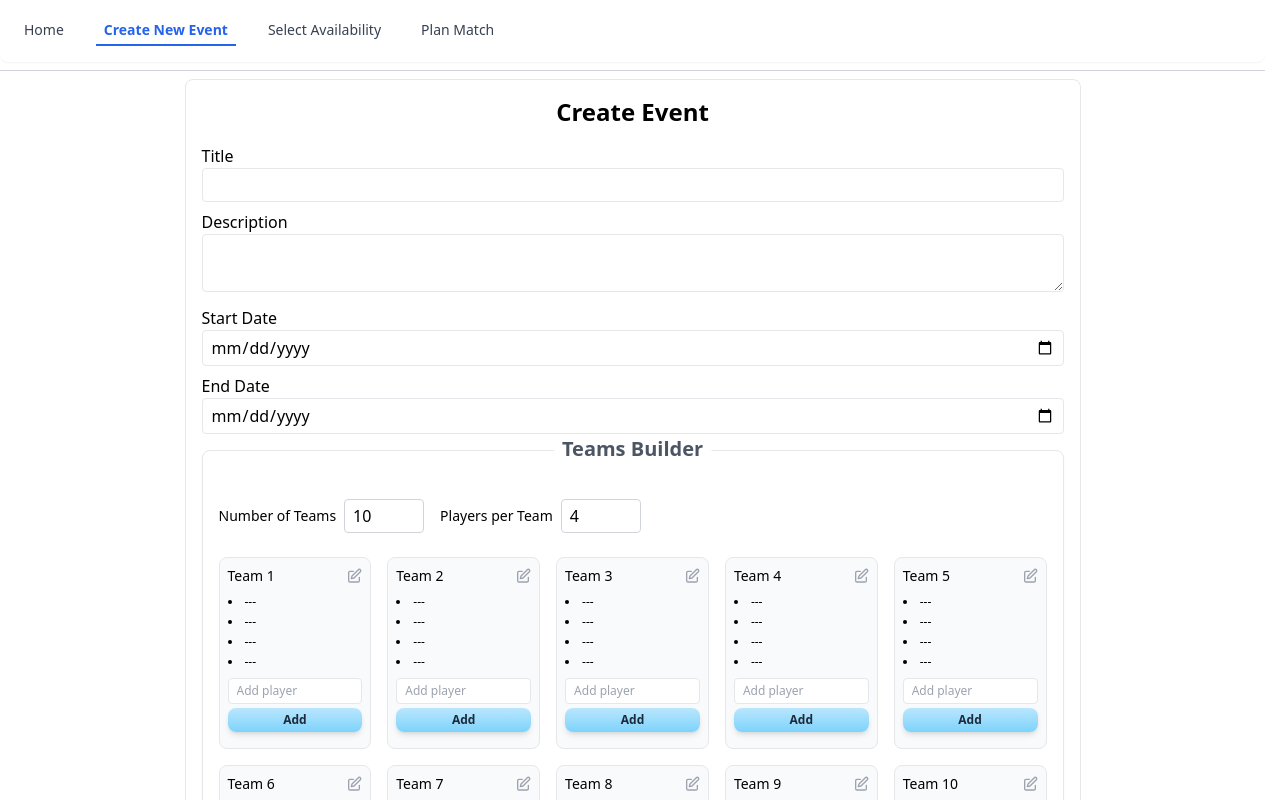
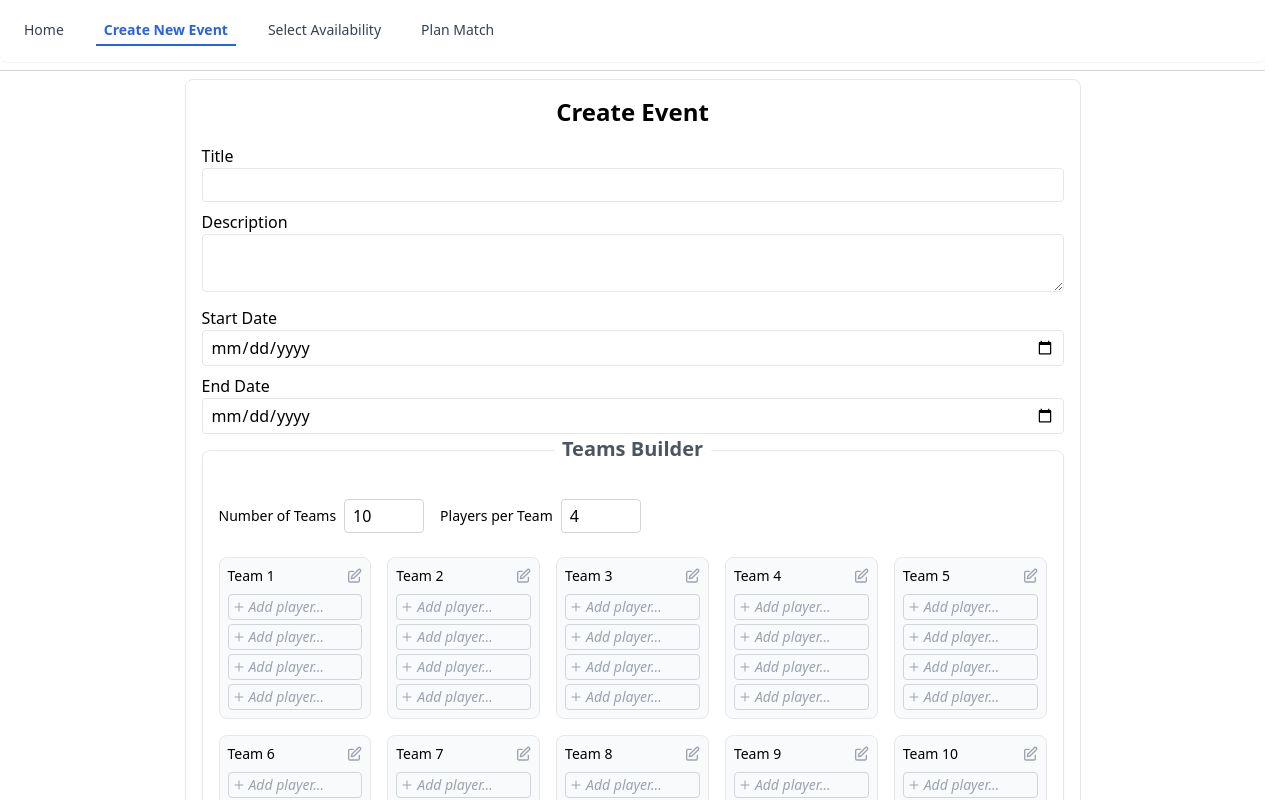
Before and after one commit to jazzorpheus/jof-scheduler, a React (Vite) app: page /create in a window 1280 px wide. Shown: the top 800 px of the page. Built offline with nearby package versions, Linux system fonts and the light colour scheme.

Commit message:
remove add player text field at bottom of team rosters in create event form and make list items self-contained editable fields

```diff
--- a/src/components/EditableTeamRoster.jsx
+++ b/src/components/EditableTeamRoster.jsx
@@ -1,56 +1,45 @@
-// Third-Party Packages
 import { useState, useRef, useEffect } from "react";
-
-// Local Components
-import Button from "./Button";
 import { useTeams } from "../context/TeamsContext";
 
 export default function EditableTeamRoster({
+  gridPosition, // stable identifier
   teamName,
   teamPlayers,
   rosterSize,
   onAddPlayer,
   onRemovePlayer,
 }) {
-  const { renameTeam } = useTeams(); // <-- context hook
-  const [newPlayer, setNewPlayer] = useState("");
+  const { renameTeam } = useTeams();
   const [isEditingName, setIsEditingName] = useState(false);
   const [editableName, setEditableName] = useState(teamName);
 
-  const inputRef = useRef(null);
+  const [editingIndex, setEditingIndex] = useState(null);
+  const [editingValue, setEditingValue] = useState("");
+
+  const nameInputRef = useRef(null);
+  const playerInputRef = useRef(null);
+
+  // Sync editableName with teamName prop
+  useEffect(() => {
+    setEditableName(teamName);
+  }, [teamName]);
+
+  // Autofocus and select input
+  useEffect(() => {
+    if (isEditingName && nameInputRef.current) nameInputRef.current.select();
+  }, [isEditingName]);
 
   useEffect(() => {
-    if (isEditingName && inputRef.current) {
-      inputRef.current.select(); // highlights the whole text
-    }
-  }, [isEditingName]);
+    if (editingIndex !== null && playerInputRef.current)
+      playerInputRef.current.select();
+  }, [editingIndex]);
 
-  const isFull = teamPlayers.length >= rosterSize;
-
-  const handleAdd = () => {
-    if (!isFull && newPlayer.trim()) {
-      onAddPlayer(teamName, newPlayer.trim());
-      setNewPlayer("");
-    }
-  };
-
-  const handleKeyPress = (e) => {
-    if (e.key === "Enter") {
-      e.preventDefault();
-      handleAdd();
-    }
-  };
-
-  const handleRemove = (index) => {
-    onRemovePlayer(teamName, index);
-  };
-
-  // Editable team name handlers
+  // Team name handlers
   const handleNameClick = () => setIsEditingName(true);
   const handleNameChange = (e) => setEditableName(e.target.value);
   const handleNameBlur = () => {
     if (editableName.trim() && editableName !== teamName) {
-      renameTeam(teamName, editableName.trim()); // <-- update via context
+      renameTeam(gridPosition, editableName.trim());
     }
     setIsEditingName(false);
   };
@@ -61,13 +50,47 @@ export default function EditableTeamRoster({
     }
   };
 
+  // Player handlers
+  const startEditPlayer = (i, initialValue) => {
+    setEditingIndex(i);
+    setEditingValue(initialValue || "");
+  };
+
+  const commitPlayerEditOnEnter = () => {
+    if (editingIndex === null) return;
+    const val = editingValue.trim();
+    if (val) {
+      onAddPlayer(gridPosition, val, editingIndex);
+    }
+
+    const nextIndex = editingIndex + 1;
+    setEditingIndex(null);
+    setEditingValue("");
+    if (nextIndex < rosterSize) {
+      startEditPlayer(nextIndex, teamPlayers[nextIndex] || "");
+    }
+  };
+
+  const commitPlayerEditOnBlur = () => {
+    if (editingIndex === null) return;
+    const val = editingValue.trim();
+    if (val) {
+      onAddPlayer(gridPosition, val, editingIndex);
+    }
+    setEditingIndex(null);
+    setEditingValue("");
+  };
+
+  const handleRemove = (i) => {
+    onRemovePlayer(gridPosition, i);
+  };
+
   return (
     <div className="border rounded-lg p-2 bg-gray-50 flex flex-col space-y-2">
-      {/* Editable team name */}
       <div className="flex items-center justify-between">
         {isEditingName ? (
           <input
-            ref={inputRef}
+            ref={nameInputRef}
             type="text"
             value={editableName}
             onChange={handleNameChange}
@@ -84,7 +107,6 @@ export default function EditableTeamRoster({
             >
               {teamName}
             </span>
-            {/* Pencil/edit icon */}
             <svg
               xmlns="http://www.w3.org/2000/svg"
               className="h-4 w-4 text-gray-400 hover:text-gray-600 cursor-pointer"
@@ -92,7 +114,7 @@ export default function EditableTeamRoster({
               viewBox="0 0 24 24"
               stroke="currentColor"
               strokeWidth={2}
-              onClick={handleNameClick} // optional: also triggers edit
+              onClick={handleNameClick}
             >
               <path
                 strokeLinecap="round"
@@ -104,53 +126,85 @@ export default function EditableTeamRoster({
         )}
       </div>
 
-      {/* Team roster */}
-      <ul className="list-disc list-inside text-xs flex-1 space-y-1">
-        {Array.from({ length: rosterSize }).map((_, i) => (
-          <li key={i}>{teamPlayers[i] || "---"}</li>
-        ))}
-      </ul>
+      <ul className="list-none text-sm flex-1 space-y-1">
+        {Array.from({ length: rosterSize }).map((_, i) => {
+          const player = teamPlayers[i];
 
-      {/* Player input & add button */}
-      <div className="flex flex-col space-y-1">
+          if (editingIndex === i) {
+            return (
+              <li key={i} className="flex items-center">
                 <input
+                  ref={playerInputRef}
                   type="text"
-          value={newPlayer}
-          onChange={(e) => setNewPlayer(e.target.value)}
-          onKeyDown={handleKeyPress}
-          disabled={isFull}
-          placeholder="Add player"
-          className="w-full border rounded px-2 py-1 text-xs"
+                  value={editingValue}
+                  onChange={(e) => setEditingValue(e.target.value)}
+                  onBlur={commitPlayerEditOnBlur}
+                  onKeyDown={(e) => {
+                    if (e.key === "Enter") {
+                      e.preventDefault();
+                      commitPlayerEditOnEnter();
+                    }
+                  }}
+                  autoFocus
+                  className="flex-1 min-w-0 border-b border-gray-400 px-1 text-sm"
                 />
+              </li>
+            );
+          }
 
-        <Button
-          confirm
-          disabled={isFull}
-          onClick={handleAdd}
-          className="py-1 w-full text-xs"
-        >
-          Add
-        </Button>
-      </div>
-
-      {/* Remove buttons */}
-      <ul className="list-none flex flex-wrap gap-1 mt-1 text-xs">
-        {teamPlayers.map((player, i) => (
+          return (
             <li
               key={i}
-            className="flex items-center space-x-1 bg-gray-100 px-1 rounded"
+              className={`flex items-center justify-between px-1 py-0.5 rounded ${
+                !player
+                  ? "border border-gray-300 cursor-pointer hover:bg-gray-100"
+                  : "cursor-pointer hover:bg-gray-100"
+              }`}
+              onClick={() => startEditPlayer(i, player)}
             >
-            <span>{player}</span>
+              <div className="flex items-center space-x-1">
+                {!player && (
+                  <svg
+                    xmlns="http://www.w3.org/2000/svg"
+                    className="h-3 w-3 text-gray-400"
+                    fill="none"
+                    viewBox="0 0 24 24"
+                    stroke="currentColor"
+                    strokeWidth={2}
+                  >
+                    <path
+                      strokeLinecap="round"
+                      strokeLinejoin="round"
+                      d="M12 4v16m8-8H4"
+                    />
+                  </svg>
+                )}
+                <span
+                  className={
+                    player
+                      ? "text-gray-800"
+                      : "text-gray-400 italic select-none"
+                  }
+                >
+                  {player || "Add player…"}
+                </span>
+              </div>
+              {player && (
                 <button
                   type="button"
-              onClick={() => handleRemove(i)}
-              className="text-red-500 font-bold"
+                  onClick={(e) => {
+                    e.stopPropagation();
+                    handleRemove(i);
+                  }}
+                  className="text-red-500 font-bold hover:text-red-700 ml-2"
                   aria-label={`Remove ${player}`}
                 >
                   ×
                 </button>
+              )}
             </li>
-        ))}
+          );
+        })}
       </ul>
     </div>
   );
--- a/src/components/EditableTeamRostersGrid.jsx
+++ b/src/components/EditableTeamRostersGrid.jsx
@@ -1,4 +1,3 @@
-// EditableTeamRostersGrid.jsx
 import { useTeams } from "../context/TeamsContext";
 import EditableTeamRoster from "./EditableTeamRoster";
 
@@ -7,11 +6,12 @@ export default function EditableTeamRostersGrid() {
 
   return (
     <div className="grid grid-cols-1 sm:grid-cols-2 md:grid-cols-3 lg:grid-cols-5 gap-4 w-full">
-      {Object.entries(teams).map(([teamName, teamPlayers]) => (
+      {teams.map((team) => (
         <EditableTeamRoster
-          key={teamName}
-          teamName={teamName}
-          teamPlayers={teamPlayers}
+          key={team.gridPosition} // stable key
+          gridPosition={team.gridPosition} // pass gridPosition
+          teamName={team.name}
+          teamPlayers={team.players}
           rosterSize={rosterSize}
           onAddPlayer={addPlayer}
           onRemovePlayer={removePlayer}
--- a/src/context/TeamsContext.jsx
+++ b/src/context/TeamsContext.jsx
@@ -1,4 +1,3 @@
-// TeamsContext.jsx
 import { createContext, useContext, useState } from "react";
 
 const TeamsContext = createContext();
@@ -8,57 +7,74 @@ export function TeamsProvider({ children }) {
   const [numTeams, setNumTeams] = useState(10);
   const [rosterSize, setRosterSize] = useState(4);
 
-  // teams object: { "Team 1": [], "Team 2": [], ... }
+  // Initial teams array: 10 teams with gridPosition 1-10
   const [teams, setTeams] = useState(
-    Object.fromEntries(
-      Array.from({ length: numTeams }, (_, i) => [`Team ${i + 1}`, []])
-    )
+    Array.from({ length: numTeams }, (_, i) => ({
+      gridPosition: i + 1,
+      name: `Team ${i + 1}`,
+      players: [],
+    }))
   );
 
-  // Add player to a team (capped at rosterSize)
-  const addPlayer = (teamName, playerName) => {
-    setTeams((prev) => ({
-      ...prev,
-      [teamName]: [...(prev[teamName] || []), playerName].slice(0, rosterSize),
-    }));
+  // Add or update player in a team
+  const addPlayer = (gridPosition, playerName, index = null) => {
+    setTeams((prev) =>
+      prev.map((team) => {
+        if (team.gridPosition !== gridPosition) return team;
+        let newPlayers = [...team.players];
+        if (index !== null) {
+          newPlayers[index] = playerName;
+        } else {
+          newPlayers.push(playerName);
+        }
+        return { ...team, players: newPlayers };
+      })
+    );
   };
 
   // Remove player from a team
-  const removePlayer = (teamName, index) => {
-    setTeams((prev) => ({
-      ...prev,
-      [teamName]: prev[teamName].filter((_, i) => i !== index),
-    }));
+  const removePlayer = (gridPosition, index) => {
+    setTeams((prev) =>
+      prev.map((team) =>
+        team.gridPosition === gridPosition
+          ? { ...team, players: team.players.filter((_, i) => i !== index) }
+          : team
+      )
+    );
   };
 
   // Rename a team
-  const renameTeam = (oldName, newName) => {
-    setTeams((prev) => {
-      const entries = Object.entries(prev);
-      const updatedEntries = entries.map(([name, players]) =>
-        name === oldName ? [newName, players] : [name, players]
-      );
-      return Object.fromEntries(updatedEntries);
-    });
+  const renameTeam = (gridPosition, newName) => {
+    setTeams((prev) =>
+      prev.map((team) =>
+        team.gridPosition === gridPosition ? { ...team, name: newName } : team
+      )
+    );
   };
 
-  // Adjust teams if numTeams changes
+  // Update number of teams
   const updateNumTeams = (newNumTeams) => {
     setNumTeams(newNumTeams);
+
     setTeams((prev) => {
-      const updated = { ...prev };
+      const updated = [...prev];
+      const currentCount = updated.length;
 
-      // Add new teams if increasing
-      for (let i = 1; i <= newNumTeams; i++) {
-        const teamName = `Team ${i}`;
-        if (!updated[teamName]) updated[teamName] = [];
+      // Increase: append new default teams
+      if (newNumTeams > currentCount) {
+        for (let i = currentCount + 1; i <= newNumTeams; i++) {
+          updated.push({
+            gridPosition: i,
+            name: `Team ${i}`,
+            players: [],
+          });
+        }
       }
 
-      // Remove teams if decreasing
-      Object.keys(updated).forEach((key) => {
-        const teamNumber = parseInt(key.split(" ")[1], 10);
-        if (teamNumber > newNumTeams) delete updated[key];
-      });
+      // Decrease: remove from the end
+      if (newNumTeams < currentCount) {
+        updated.splice(newNumTeams);
+      }
 
       return updated;
     });
@@ -74,7 +90,7 @@ export function TeamsProvider({ children }) {
         setNumTeams: updateNumTeams,
         addPlayer,
         removePlayer,
-        renameTeam, // <-- added
+        renameTeam,
       }}
     >
       {children}
```
Also changed, not shown: src/components/TeamBuilder.jsx (+23 -6 lines). Lines whose indentation alone changed are shown as unchanged.
